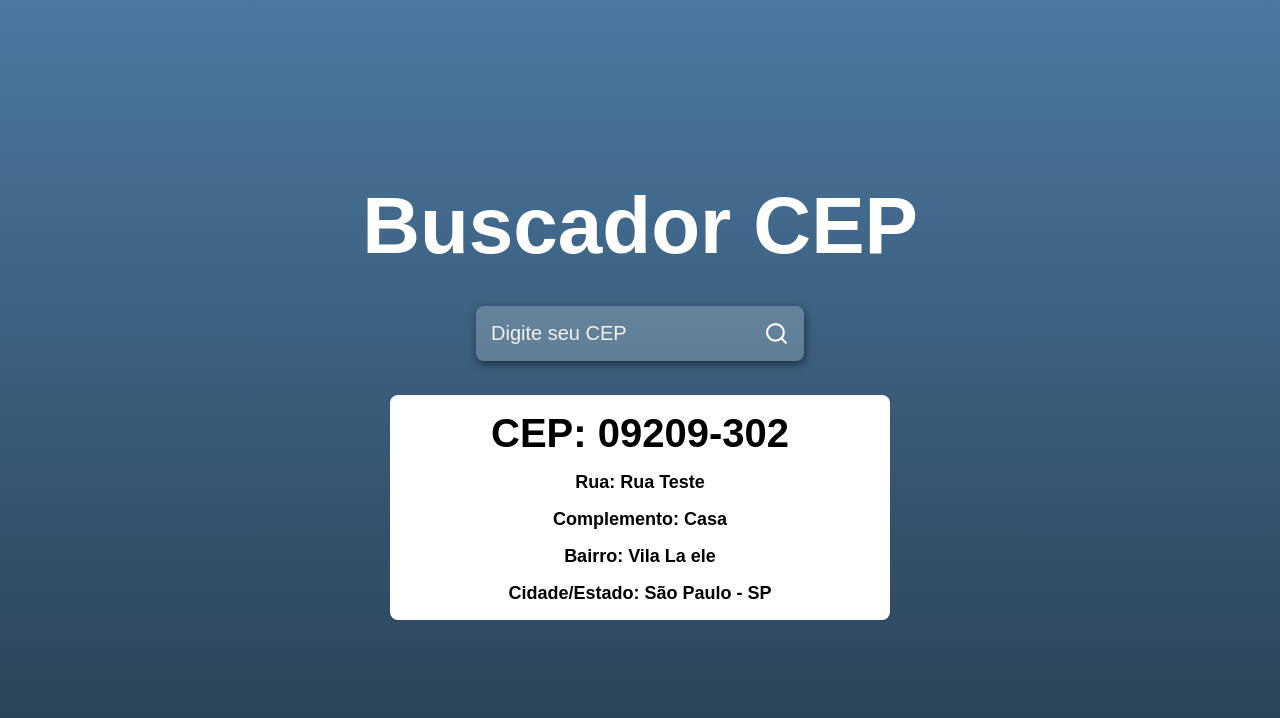
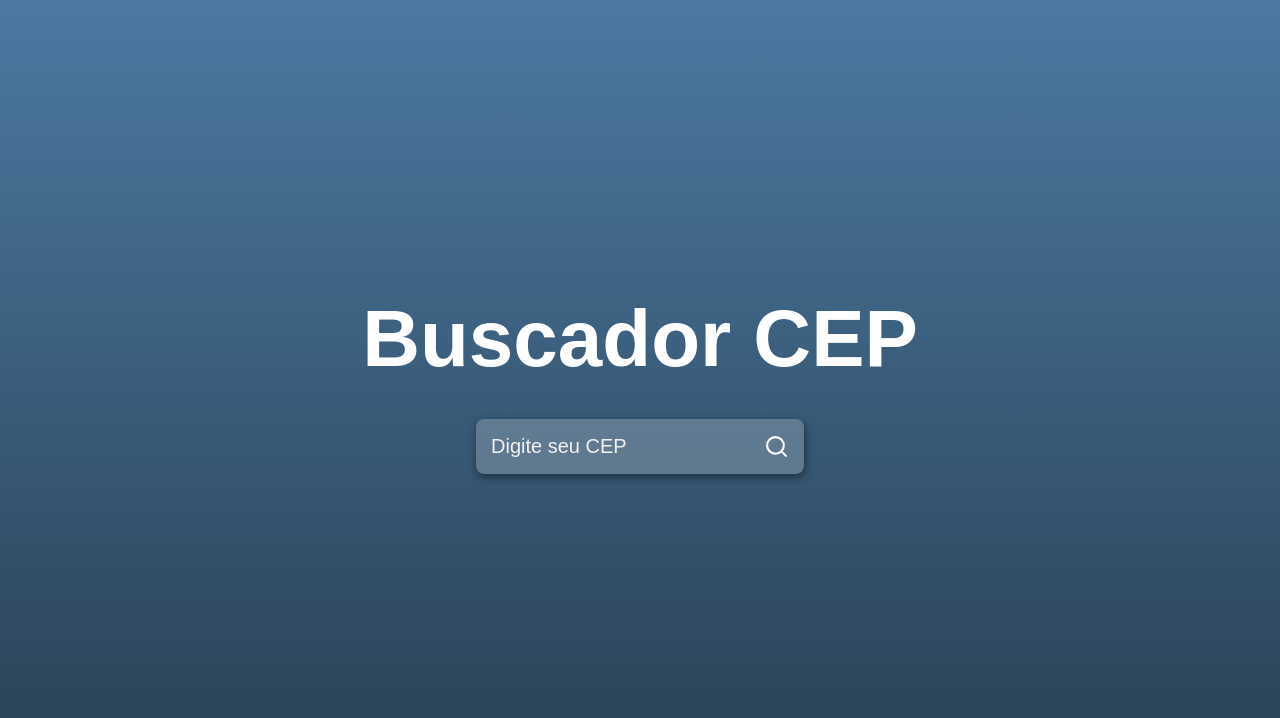
Before and after one commit to devMahaw/buscador_de_cep, a React (Create React App) app: page / in a window 1280 px wide. Shown: the top 718 px of the page. Built offline with nearby package versions, Linux system fonts and the light colour scheme.

Commit message:
final project

```diff
--- a/package.json
+++ b/package.json
@@ -6,6 +6,7 @@
     "@testing-library/jest-dom": "^5.17.0",
     "@testing-library/react": "^13.4.0",
     "@testing-library/user-event": "^13.5.0",
+    "axios": "^1.6.7",
     "react": "^18.2.0",
     "react-dom": "^18.2.0",
     "react-icons": "^5.0.1",
--- a/public/index.html
+++ b/public/index.html
@@ -24,7 +24,7 @@
       work correctly both with client-side routing and a non-root public URL.
       Learn how to configure a non-root public URL by running `npm run build`.
     -->
-    <title>React App</title>
+    <title>Buscador de CEP</title>
   </head>
   <body>
     <noscript>You need to enable JavaScript to run this app.</noscript>
--- a/src/App.js
+++ b/src/App.js
@@ -1,23 +1,48 @@
+import { useState } from "react";
 import { FiSearch } from "react-icons/fi";
 import "./styles.css";
+import api from "./services/api"
 
 function App() {
+  const [input, setInput] = useState("");
+  const [cep, setCep] = useState({});
+
+  async function handleSearch() {
+    if (input === "") {
+      alert("Preencha algum CEP!");
+      return;
+    }
+
+    try {
+      const response = await api.get(`${input}/json/`);
+      setCep(response.data);
+      setInput("");
+
+    } catch {
+      alert("ERRO!");
+      setInput("");
+    }
+  }
+
   return (
     <div className="container">
       <h1 className="title">Buscador CEP</h1>
       <header className="containerInput">
-        <input type="text" placeholder="Digite seu CEP" />
-        <button type="button" className="buttonSearch">
+        <input type="text" placeholder="Digite seu CEP"
+          value={input} onChange={(event) => setInput(event.target.value)} />
+        <button type="button" className="buttonSearch" onClick={handleSearch}>
           <FiSearch size={25} color="#FFF" />
         </button>
       </header>
-      <main className="main">
-        <h2>CEP: 09209-302</h2>
-        <span>Rua: Rua Teste</span>
-        <span>Complemento: Casa</span>
-        <span>Bairro: Vila La ele</span>
-        <span>Cidade/Estado: São Paulo - SP</span>
-      </main>
+      {Object.keys(cep).length > 0 && (
+        <main className="main">
+          <h2>CEP: {cep.cep}</h2>
+          <span>Rua: {cep.logradouro}</span>
+          <span>Complemento: {cep.complemento}</span>
+          <span>Bairro: {cep.bairro}</span>
+          <span>Cidade/Estado: {cep.localidade} - {cep.uf}</span>
+        </main>
+      )}
     </div>
   );
 }
--- /dev/null
+++ b/src/services/api.js
@@ -0,0 +1,7 @@
+import axios from "axios";
+
+const api = axios.create({
+    baseURL: "https://viacep.com.br/ws/"
+});
+
+export default api;
```
Also changed, not shown: 1 other file (tests, documents, lock files or other folders).
